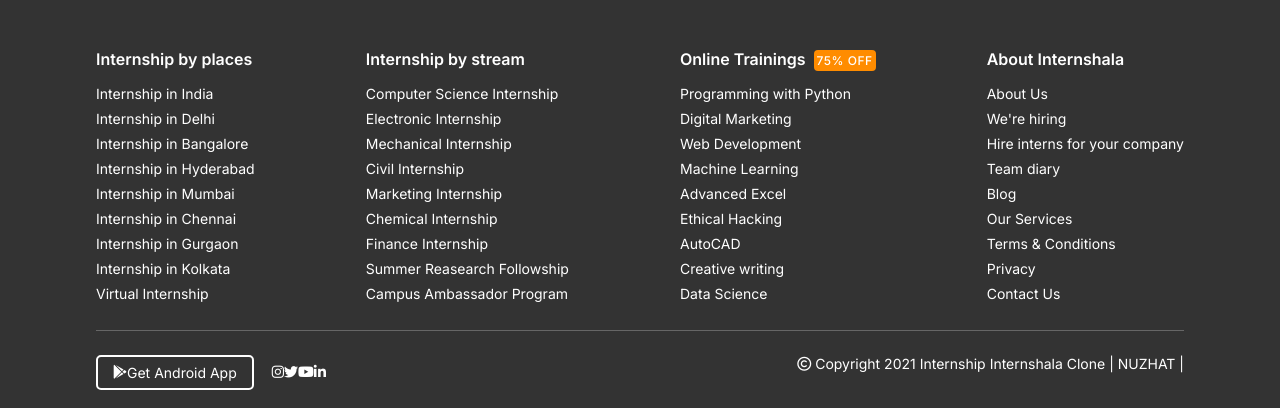
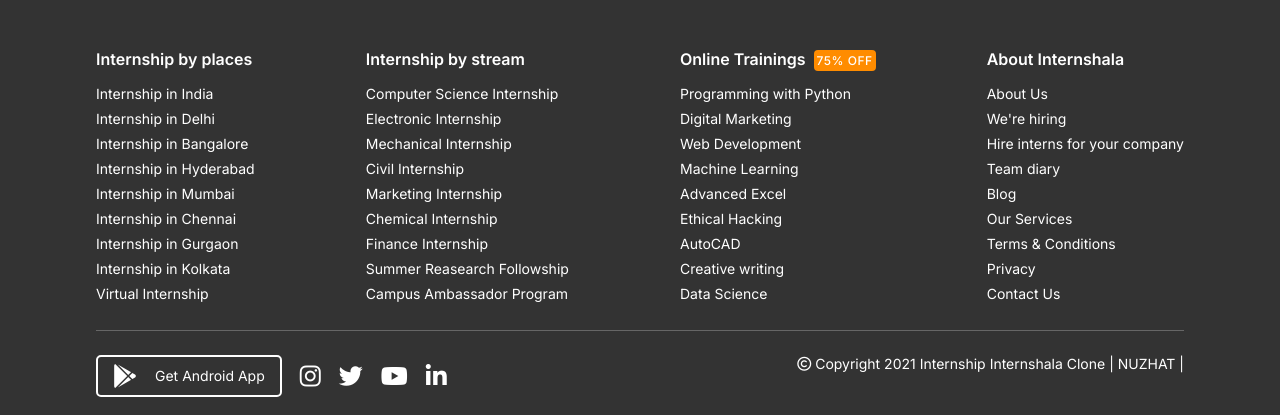
Before and after one commit to nuzhat01/internshala-clone-, a PHP site: page / in a window 1280 px wide. Shown: the part 1854-2269 px from the top of the page. Run offline with PHP 8.4, Linux system fonts and the light colour scheme; some libraries are stand-ins or nearby versions.

Commit message:
updated css

```diff
--- a/style.css
+++ b/style.css
@@ -475,7 +475,7 @@ a{
     padding: 7px 15px;
     margin-right: 18px;
 }
-.footlinks .fab{
+.socialicons .fab{
     font-size: 24px;
     margin-right: 18px;
     cursor: pointer;
```
